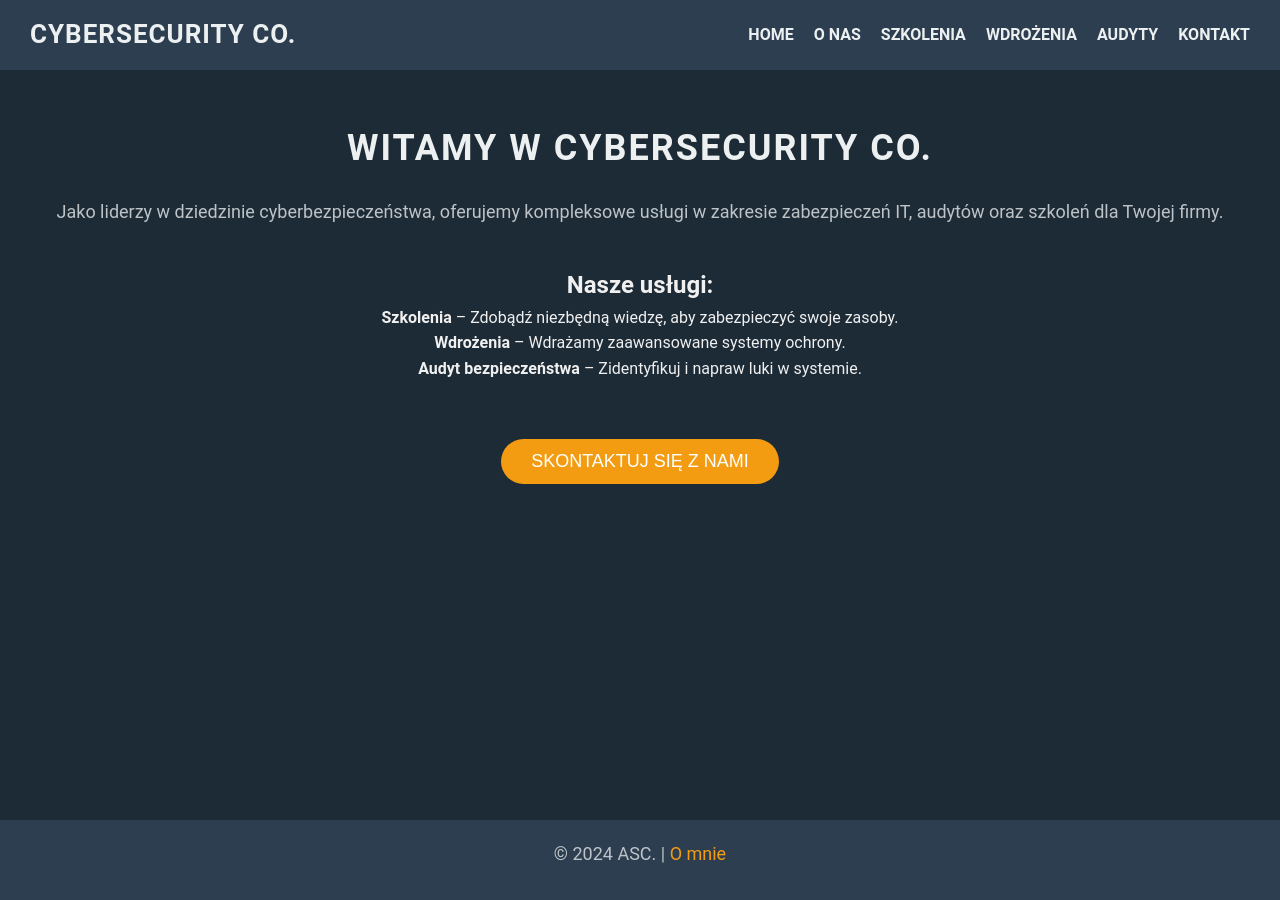
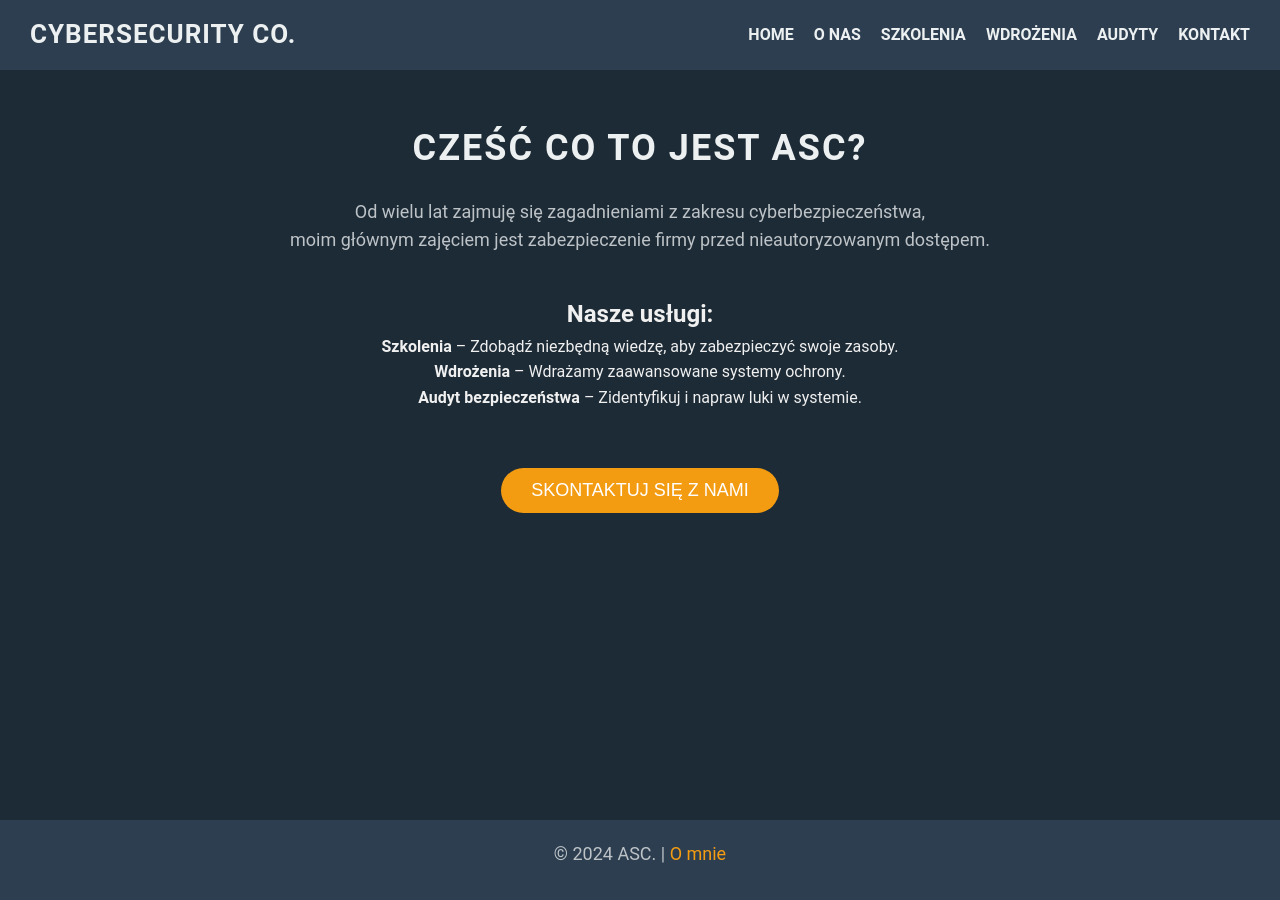
Before and after one commit to dadmins1984/Web, a Jekyll site: the page built from index.md, in a window 1280 px wide. Built offline with Jekyll 4.4.1, drawn with Linux system fonts in a browser that asks for light colours.

Commit message:
afsdfsaddf

```diff
--- a/index.md
+++ b/index.md
@@ -1,11 +1,12 @@
 ---
 layout: default
-title: "CyberSecurity Co."
+title: "Another Sec Company."
 ---
 
-# Witamy w CyberSecurity Co.
+# Cześć co to jest ASC?
 
-Jako liderzy w dziedzinie cyberbezpieczeństwa, oferujemy kompleksowe usługi w zakresie zabezpieczeń IT, audytów oraz szkoleń dla Twojej firmy.
+Od wielu lat zajmuję się zagadnieniami z zakresu cyberbezpieczeństwa, <br>
+moim głównym zajęciem jest zabezpieczenie firmy przed nieautoryzowanym dostępem.
 
 ## Nasze usługi:
 
```
